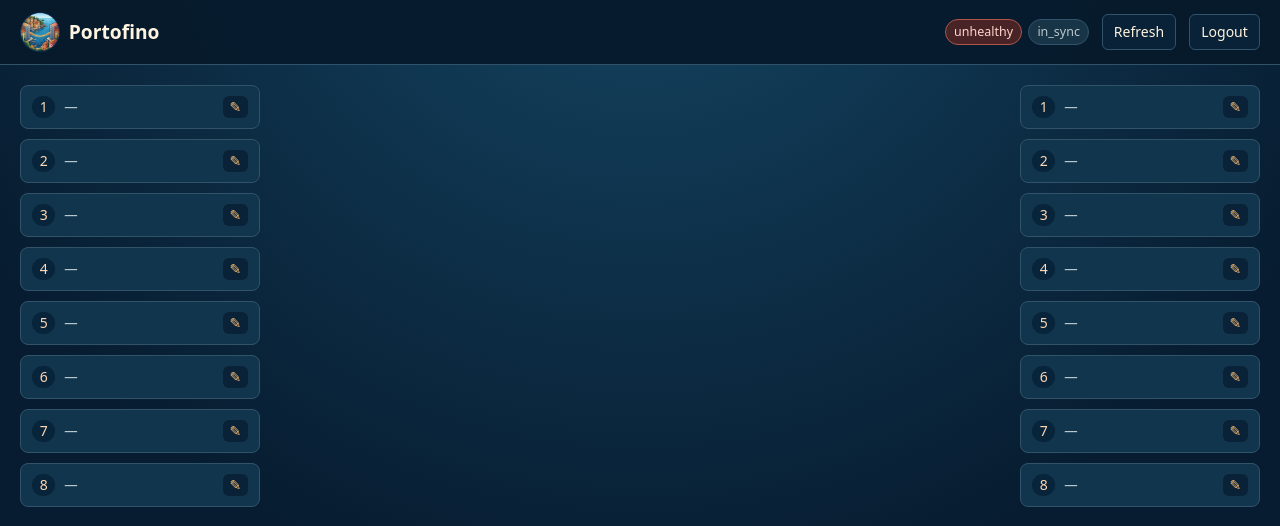
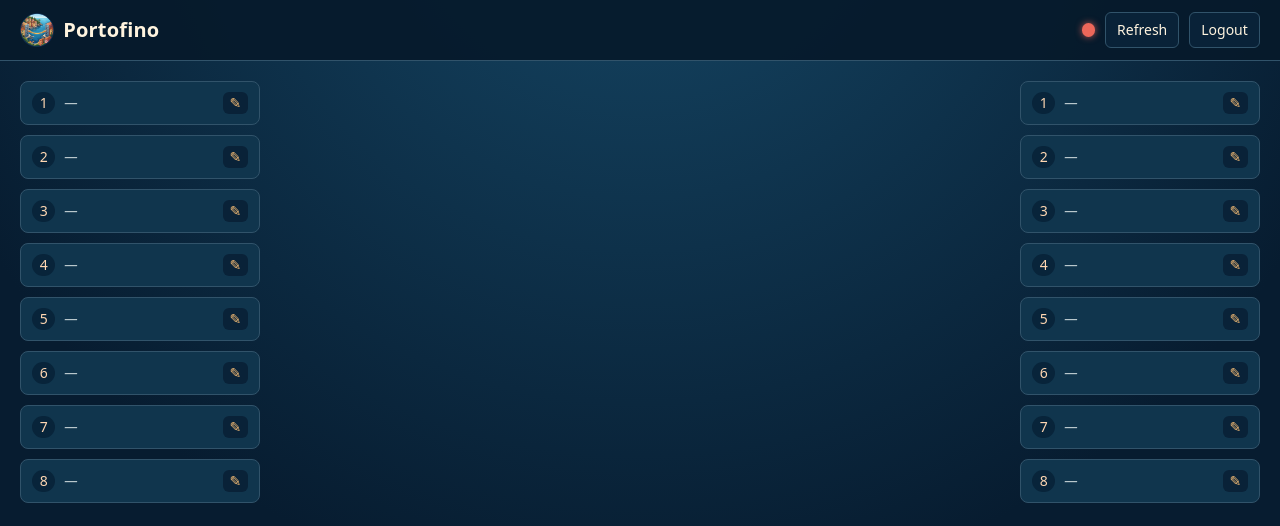
Before and after one commit to skittlebearz/polista, a FastAPI app: page /ui in a window 1280 px wide. Shown: the top 526 px of the page. Run offline with FastAPI, Linux system fonts and the light colour scheme; the visitor is signed in with stand-in values (Sample User, id 1).

Commit message:
UI: coordinator polish — static cache-busting (?v=mtime), status dot with hover tooltip, aligned brand lockup
Co-Authored-By: Claude Fable 5 <noreply@anthropic.com>

```diff
--- a/app/routes/ui.py
+++ b/app/routes/ui.py
@@ -12,6 +12,15 @@ from app.controller import BackendError
 
 router = APIRouter()
 templates = Jinja2Templates(directory=Path(__file__).parent.parent / "templates")
+
+
+def _static_version() -> str:
+    static_dir = Path(__file__).parent.parent / "static"
+    return str(int(max(f.stat().st_mtime for f in static_dir.iterdir() if f.is_file())))
+
+
+STATIC_V = _static_version()
+templates.env.globals["static_v"] = STATIC_V
 
 
 def _controller(request: Request):
--- a/app/static/app.css
+++ b/app/static/app.css
@@ -32,14 +32,30 @@ header {
   background: rgb(6 25 43 / 92%);
 }
 
-h1 { display: flex; align-items: center; gap: .55rem; margin: 0 auto 0 0; font-size: 1.2rem; }
-.header-logo { width: 2.5rem; height: 2.5rem; }
-.status { display: flex; gap: .4rem; align-items: center; }
-.status-chip { padding: .2rem .5rem; border: 1px solid var(--border); border-radius: 999px; font-size: .78rem; white-space: nowrap; }
-.health-healthy { color: #c5f4d4; border-color: #4e9d72; background: #153d31; }
-.health-unhealthy { color: #ffd4cb; border-color: #ad554d; background: #482427; }
-.sync-in_sync { color: var(--muted); background: #183548; }
-.sync-out_of_sync, .sync-partial_sync { color: #ffe1a4; border-color: #a9792c; background: #4a351b; }
+.brand { display: flex; align-items: center; gap: .6rem; color: var(--text); text-decoration: none; }
+.header-logo { width: 2.1rem; height: 2.1rem; display: block; }
+.brand-name { font-size: 1.25rem; font-weight: 700; letter-spacing: .01em; line-height: 1; }
+.header-actions { display: flex; align-items: center; gap: .6rem; margin-left: auto; }
+.status { display: flex; align-items: center; }
+.status-dot { position: relative; width: .85rem; height: .85rem; border-radius: 50%; cursor: default; }
+.status-ok { background: var(--ok); box-shadow: 0 0 7px rgb(101 197 138 / 75%); }
+.status-degraded { background: var(--warn); box-shadow: 0 0 7px rgb(245 181 72 / 75%); }
+.status-unhealthy { background: var(--danger); box-shadow: 0 0 7px rgb(237 103 90 / 80%); }
+.status-dot:hover::after, .status-dot:focus-visible::after {
+  content: attr(data-tip);
+  position: absolute;
+  top: 1.35rem;
+  right: -.3rem;
+  z-index: 10;
+  padding: .3rem .55rem;
+  border: 1px solid var(--border);
+  border-radius: 6px;
+  background: #092238;
+  color: var(--text);
+  font-size: .78rem;
+  white-space: nowrap;
+  box-shadow: 0 .4rem 1rem rgb(0 0 0 / 35%);
+}
 
 button, input { border: 1px solid var(--border); border-radius: 6px; background: #092238; color: var(--text); font: inherit; }
 button { cursor: pointer; padding: .45rem .7rem; transition: background-color 120ms ease, border-color 120ms ease; }
--- a/app/templates/_status.html
+++ b/app/templates/_status.html
@@ -1,2 +1,3 @@
-<span class="status-chip health-chip health-{{ health }}">{{ health }}</span>
-<span class="status-chip sync-chip sync-{{ sync }}">{{ sync }}</span>
+{% set overall = "unhealthy" if health == "unhealthy" else ("degraded" if sync != "in_sync" else "ok") %}
+<span class="status-dot status-{{ overall }}" role="status" tabindex="0"
+      data-tip="{{ health }} · {{ sync }}" aria-label="{{ health }} · {{ sync }}"></span>
--- a/app/templates/base.html
+++ b/app/templates/base.html
@@ -4,19 +4,24 @@
     <meta charset="utf-8">
     <meta name="viewport" content="width=device-width, initial-scale=1">
     <title>Portofino</title>
-    <link rel="icon" type="image/png" href="/static/favicon.png">
-    <link rel="stylesheet" href="/static/app.css">
-    <script src="/static/htmx.min.js"></script>
-    <script src="/static/lines.js"></script>
+    <link rel="icon" type="image/png" href="/static/favicon.png?v={{ static_v }}">
+    <link rel="stylesheet" href="/static/app.css?v={{ static_v }}">
+    <script src="/static/htmx.min.js?v={{ static_v }}"></script>
+    <script src="/static/lines.js?v={{ static_v }}"></script>
   </head>
   <body>
     <header>
-      <h1><img class="header-logo" src="/static/logo.png" alt="">Portofino</h1>
-      <div id="status" class="status" aria-live="polite">{% include "_status.html" %}</div>
-      <button type="button" hx-post="/ui/refresh" hx-target="#panel" hx-swap="outerHTML">Refresh</button>
-      <form method="post" action="/ui/logout">
-        <button type="submit">Logout</button>
-      </form>
+      <a class="brand" href="/ui">
+        <img class="header-logo" src="/static/logo.png?v={{ static_v }}" alt="">
+        <span class="brand-name">Portofino</span>
+      </a>
+      <div class="header-actions">
+        <div id="status" class="status" aria-live="polite">{% include "_status.html" %}</div>
+        <button type="button" hx-post="/ui/refresh" hx-target="#panel" hx-swap="outerHTML">Refresh</button>
+        <form method="post" action="/ui/logout">
+          <button type="submit">Logout</button>
+        </form>
+      </div>
     </header>
     <main>
       {% include "panel.html" %}
--- a/app/templates/login.html
+++ b/app/templates/login.html
@@ -4,13 +4,13 @@
     <meta charset="utf-8">
     <meta name="viewport" content="width=device-width, initial-scale=1">
     <title>Portofino Login</title>
-    <link rel="icon" type="image/png" href="/static/favicon.png">
-    <link rel="stylesheet" href="/static/app.css">
+    <link rel="icon" type="image/png" href="/static/favicon.png?v={{ static_v }}">
+    <link rel="stylesheet" href="/static/app.css?v={{ static_v }}">
   </head>
   <body>
     <main>
       <form class="login" method="post" action="/ui/login">
-        <img class="login-logo" src="/static/logo.png" alt="Portofino">
+        <img class="login-logo" src="/static/logo.png?v={{ static_v }}" alt="Portofino">
         {% if error %}
           <p class="error">{{ error }}</p>
         {% endif %}
```
Also changed, not shown: 1 other file.
